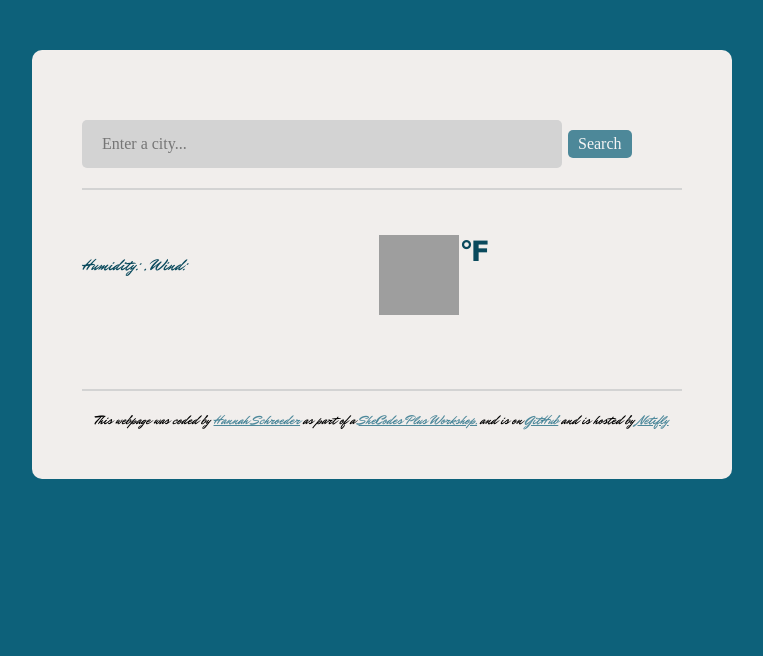
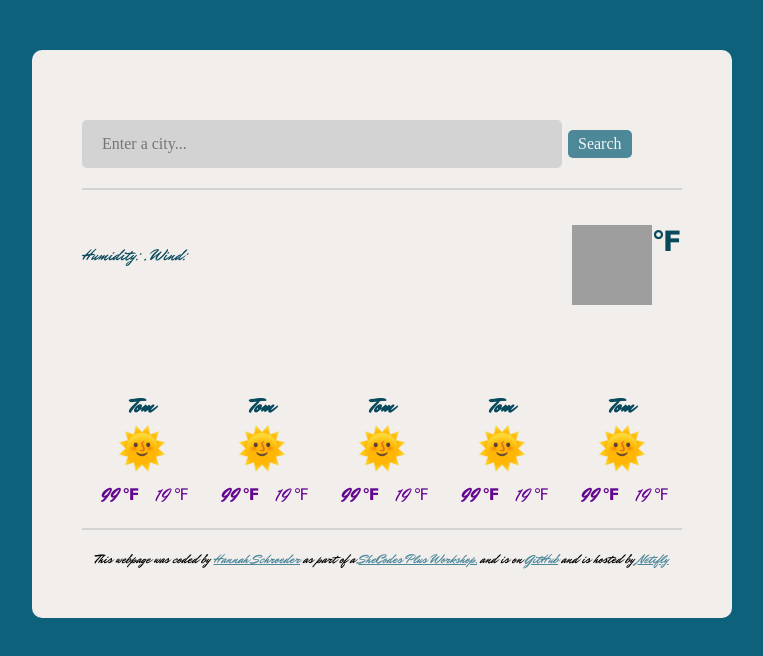
Before and after one commit to h-schroeder-coder/SheCodesPlus-Weather-App, a plain HTML site: page index.html in a window 1280 px wide. Shown: the whole page, without its empty margins (258-1021 px from the left). Drawn offline with nearby package versions, Linux system fonts and the light colour scheme; no server answers; grey boxes are pictures that could not be loaded; a web font is replaced by a local one.

Commit message:
Added HTML and CSS for Forecast sections

```diff
--- a/index.html
+++ b/index.html
@@ -48,18 +48,41 @@
                  <span
                     class="weatherAppTempValue"
                     id="weather-app-temp-value">
-
-                </span>
+                    </span>
                  <span
                      class="weatherAppTempUnit">
                     &#8457
                 </span>
             </div>
-            <div class="weather-forcast">
-                <div class="weather-forcast-day">
-                    <div class></div>
+        </div>
+      </section>
+      <section>
+        <div class="weather-forecast-container">
+                <div class="weather-forecast-day">
+                      <div class="weather-forecast-date">Tom</div>
+                      <div class="weather-forecast-icon">🌞</div>
+                      <div class="weather-forecast-temperatures"> <div class="forecast-high-temp"><strong>99 &#8457</strong></div><div class="forecast-low-temp">19 &#8457</div></div>
                 </div>
-            </div>
+                <div class="weather-forecast-day">
+                      <div class="weather-forecast-date">Tom</div>
+                      <div class="weather-forecast-icon">🌞</div>
+                      <div class="weather-forecast-temperatures"> <div class="forecast-high-temp"><strong>99 &#8457</strong></div><div class="forecast-low-temp">19 &#8457</div></div>
+                </div>
+                <div class="weather-forecast-day">
+                      <div class="weather-forecast-date">Tom</div>
+                      <div class="weather-forecast-icon">🌞</div>
+                      <div class="weather-forecast-temperatures"> <div class="forecast-high-temp"><strong>99 &#8457</strong></div><div class="forecast-low-temp">19 &#8457</div></div>
+                </div>
+                <div class="weather-forecast-day">
+                      <div class="weather-forecast-date">Tom</div>
+                      <div class="weather-forecast-icon">🌞</div>
+                      <div class="weather-forecast-temperatures"> <div class="forecast-high-temp"><strong>99 &#8457</strong></div><div class="forecast-low-temp">19 &#8457</div></div>
+                </div>
+                <div class="weather-forecast-day">
+                      <div class="weather-forecast-date">Tom</div>
+                      <div class="weather-forecast-icon">🌞</div>
+                      <div class="weather-forecast-temperatures"> <div class="forecast-high-temp"><strong>99 &#8457</strong></div><div class="forecast-low-temp">19 &#8457</div></div>
+                </div>
         </div>
       </section>
       <footer>
--- a/src/css/index.css
+++ b/src/css/index.css
@@ -44,7 +44,7 @@ body {
 }
 
 section {
-  padding: 30px 0;
+  padding: 20px 0;
 }
 
 .weatherAppData {
@@ -105,6 +105,49 @@ section {
 
 }
 
+.weather-forecast-container {
+  display: flex;
+  justify-content: space-around;
+
+}
+
+.weather-forecast-date {
+  text-align: center;
+  font-size: 20px;
+  font-weight: bold;
+  line-height: 24px;
+  margin-top: 5px;
+  color: #09495c
+}
+
+.weather-forecast-icon {
+  text-align: center;
+  font-size: 40px;
+  width: ;
+  height: ;
+  margin-top: 5px;
+  }
+
+.weather-forecast-temperatures {
+  display: flex;
+  justify-content: center;
+  text-align: center;
+  font-size: 16px;
+  line-height: 24px;
+  margin-top: 5px;
+  color: #64088f;
+}
+
+.forecast-high-temp {
+  color: #64088f;
+  font-weight: bolder;
+  padding-left: 5px;
+}
+
+.forecast-low-temp {
+  padding-left: 15px;
+}
+
 footer {
   border-top: solid lightgray 2px;
   padding-top: 20px;
```
